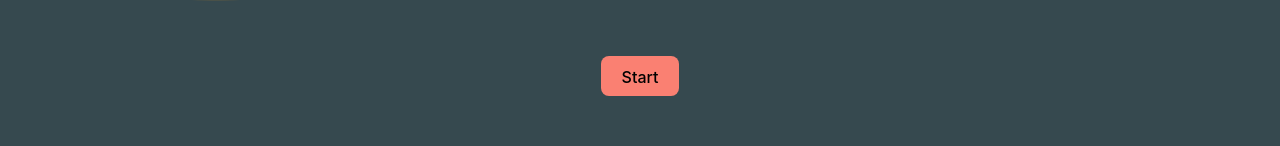
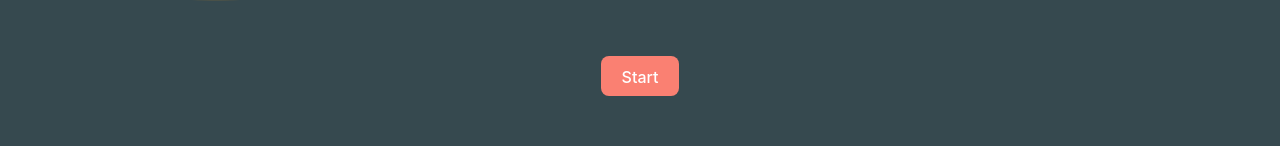
Before and after one commit to andi996/gombalandri, a React (Vite) app: page / in a window 1280 px wide. Shown: the part 264-410 px from the top of the page. Built offline with nearby package versions, Linux system fonts and the light colour scheme.

Commit message:
change color to white

```diff
--- a/src/App.jsx
+++ b/src/App.jsx
@@ -83,6 +83,7 @@ function App() {
           alignItems: "flex-start",
           marginLeft: "auto",
           marginRight: "auto",
+          color: "white",
         }}
       >
         <audio
@@ -124,6 +125,7 @@ function App() {
                   marginLeft: "auto",
                   marginRight: "auto",
                   height: "40px",
+                  color: "white",
                 }}
                 onClick={playSound}
               >
```
